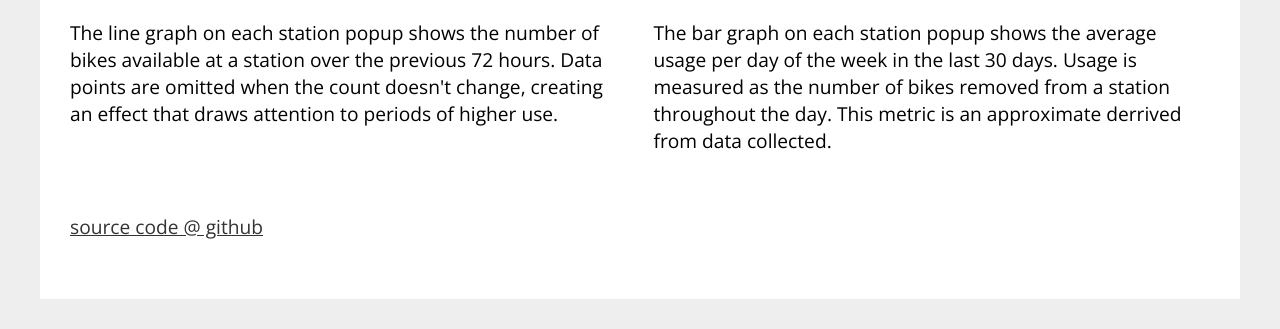
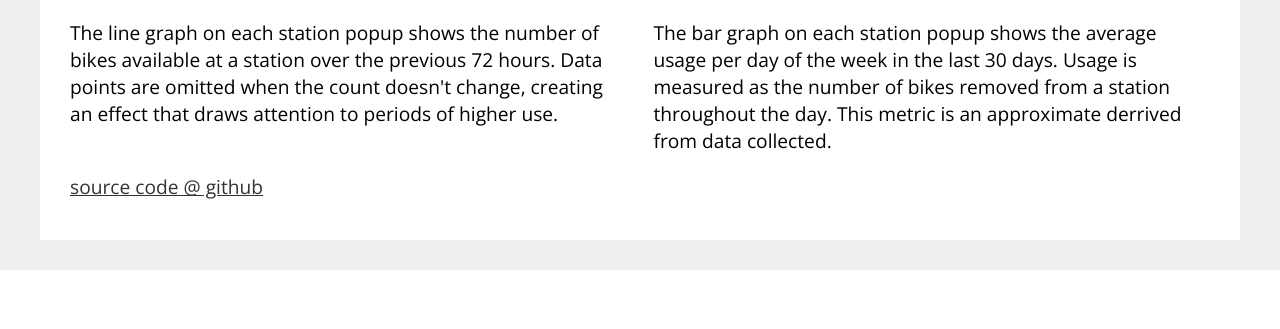
Before and after one commit to vicgarcia/divvystat, a PHP site: template templates/main.html in a window 1280 px wide. Shown: the part 595-924 px from the top of the page. After the commit the page ends 865 px from the top, so only its background shows below. Run offline with PHP 8.4, Linux system fonts and the light colour scheme; the template is opened without the code that fills it, so the values that code supplies are empty; some libraries are stand-ins or nearby versions.

Commit message:
update compile assets

```diff
--- a/public/style.css
+++ b/public/style.css
@@ -191,7 +191,7 @@ p {
         height: 560px; } }
     @media screen and (max-width: 720px) {
       .wrap .map {
-        height: 360px; } }
+        height: 400px; } }
   .wrap .content {
     float: left;
     display: block;
@@ -226,7 +226,7 @@ p {
         .wrap .content .column {
           display: none; } }
   .wrap .footer {
-    margin-top: 20px;
+    margin: 0;
     float: left;
     display: block;
     margin-right: 2.35765%;
@@ -234,9 +234,8 @@ p {
     margin-right: 0; }
     .wrap .footer:last-child {
       margin-right: 0; }
-    @media screen and (min-width: 1050px) {
-      .wrap .footer {
-        margin-top: 20px; } }
+    .wrap .footer p {
+      margin: 0; }
 
 /* style for marker popups */
 .leaflet-popup-content {
```
